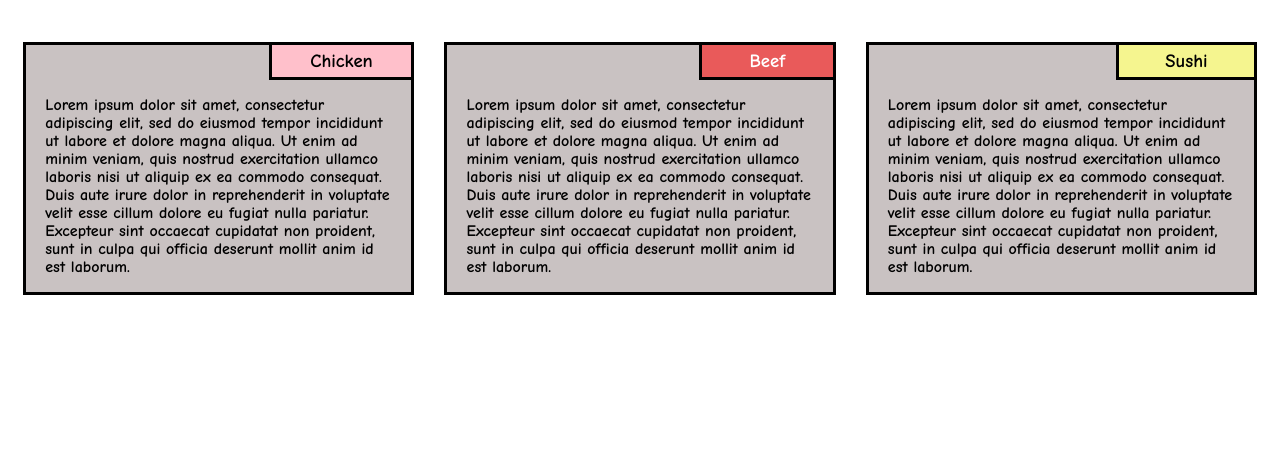
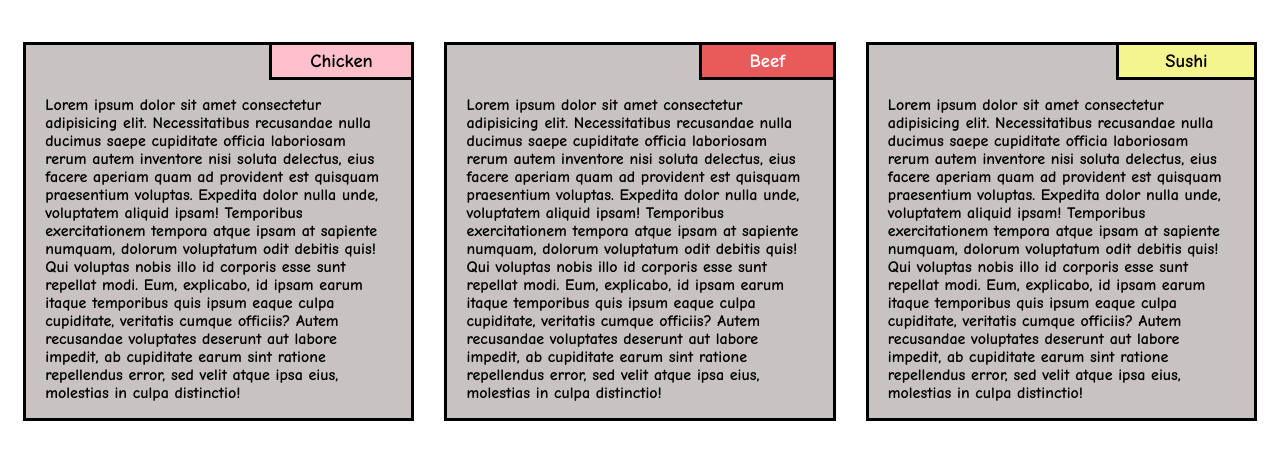
Before and after one commit to Shivamsaurav/module2-solution, a plain HTML site: page index.html in a window 1280 px wide. Shown: the part 70-530 px from the top of the page. Drawn offline with Linux system fonts and the light colour scheme.

Commit message:
Author Details

```diff
--- a/css/stylesheet.css
+++ b/css/stylesheet.css
@@ -1,3 +1,9 @@
+  /*
+      Author : Shivam Saurav
+      Date : 26 September 2021
+  */
+
+/* Base Style */
 * {
     box-sizing: border-box;
   }
@@ -28,7 +34,7 @@
     font-weight: bold;
   }
 
-  .heading {
+  .small-box {
     overflow: hidden;
     padding: 0;
     margin: 0;
@@ -195,7 +201,7 @@
       width: 100%;
     }
   }
-  .box-wrapper {
+  .big-box {
     background: rgb(201, 194, 194);
     border: 3px solid black;
     margin: 15px;
--- a/index.html
+++ b/index.html
@@ -1,3 +1,8 @@
+<!--
+      Author : Shivam Saurav
+      Date : 26 September 2021
+ -->
+
 <!DOCTYPE html>
 <html>
   <head>
@@ -10,51 +15,48 @@
     <h1>Our Menu</h1>
     <div class="row">
       <div class="col-lg-4 col-md-6 col-sm-12">
-        <div class="box-wrapper">
-          <div class="heading">
+        <div class="big-box">
+          <div class="small-box">
             <h3 class="chicken">Chicken</h3>
           </div>
           <p>
-            Lorem ipsum dolor sit amet, consectetur adipiscing elit, sed do
-            eiusmod tempor incididunt ut labore et dolore magna aliqua. Ut enim
-            ad minim veniam, quis nostrud exercitation ullamco laboris nisi ut
-            aliquip ex ea commodo consequat. Duis aute irure dolor in
-            reprehenderit in voluptate velit esse cillum dolore eu fugiat nulla
-            pariatur. Excepteur sint occaecat cupidatat non proident, sunt in
-            culpa qui officia deserunt mollit anim id est laborum.
+            Lorem ipsum dolor sit amet consectetur adipisicing elit. Necessitatibus recusandae nulla ducimus saepe cupiditate officia
+            laboriosam rerum autem inventore nisi soluta delectus, eius facere aperiam quam ad provident est quisquam praesentium voluptas.
+            Expedita dolor nulla unde, voluptatem aliquid ipsam! Temporibus exercitationem tempora atque ipsam at sapiente numquam, dolorum
+            voluptatum odit debitis quis! Qui voluptas nobis illo id corporis esse sunt repellat modi. Eum, explicabo, id ipsam earum itaque
+            temporibus quis ipsum eaque culpa cupiditate, veritatis cumque officiis? Autem recusandae voluptates deserunt aut labore impedit,
+            ab cupiditate earum sint ratione repellendus error, sed velit atque ipsa eius, molestias in culpa distinctio!
           </p>
         </div>
       </div>
 
       <div class="col-lg-4 col-md-6 col-sm-12">
-        <div class="box-wrapper">
-          <div class="heading">
+        <div class="big-box">
+          <div class="small-box">
             <h3 class="beef">Beef</h3>
           </div>
           <p>
-            Lorem ipsum dolor sit amet, consectetur adipiscing elit, sed do
-            eiusmod tempor incididunt ut labore et dolore magna aliqua. Ut enim
-            ad minim veniam, quis nostrud exercitation ullamco laboris nisi ut
-            aliquip ex ea commodo consequat. Duis aute irure dolor in
-            reprehenderit in voluptate velit esse cillum dolore eu fugiat nulla
-            pariatur. Excepteur sint occaecat cupidatat non proident, sunt in
-            culpa qui officia deserunt mollit anim id est laborum.
+            Lorem ipsum dolor sit amet consectetur adipisicing elit. Necessitatibus recusandae nulla ducimus saepe cupiditate officia
+            laboriosam rerum autem inventore nisi soluta delectus, eius facere aperiam quam ad provident est quisquam praesentium voluptas.
+            Expedita dolor nulla unde, voluptatem aliquid ipsam! Temporibus exercitationem tempora atque ipsam at sapiente numquam, dolorum
+            voluptatum odit debitis quis! Qui voluptas nobis illo id corporis esse sunt repellat modi. Eum, explicabo, id ipsam earum itaque
+            temporibus quis ipsum eaque culpa cupiditate, veritatis cumque officiis? Autem recusandae voluptates deserunt aut labore impedit,
+            ab cupiditate earum sint ratione repellendus error, sed velit atque ipsa eius, molestias in culpa distinctio!
           </p>
         </div>
       </div>
       <div class="col-lg-4 col-md-12 col-sm-12">
-        <div class="box-wrapper">
-          <div class="heading">
+        <div class="big-box">
+          <div class="small-box">
             <h3 class="sushi">Sushi</h3>
           </div>
           <p>
-            Lorem ipsum dolor sit amet, consectetur adipiscing elit, sed do
-            eiusmod tempor incididunt ut labore et dolore magna aliqua. Ut enim
-            ad minim veniam, quis nostrud exercitation ullamco laboris nisi ut
-            aliquip ex ea commodo consequat. Duis aute irure dolor in
-            reprehenderit in voluptate velit esse cillum dolore eu fugiat nulla
-            pariatur. Excepteur sint occaecat cupidatat non proident, sunt in
-            culpa qui officia deserunt mollit anim id est laborum.
+            Lorem ipsum dolor sit amet consectetur adipisicing elit. Necessitatibus recusandae nulla ducimus saepe cupiditate officia
+            laboriosam rerum autem inventore nisi soluta delectus, eius facere aperiam quam ad provident est quisquam praesentium voluptas.
+            Expedita dolor nulla unde, voluptatem aliquid ipsam! Temporibus exercitationem tempora atque ipsam at sapiente numquam, dolorum
+            voluptatum odit debitis quis! Qui voluptas nobis illo id corporis esse sunt repellat modi. Eum, explicabo, id ipsam earum itaque
+            temporibus quis ipsum eaque culpa cupiditate, veritatis cumque officiis? Autem recusandae voluptates deserunt aut labore impedit,
+            ab cupiditate earum sint ratione repellendus error, sed velit atque ipsa eius, molestias in culpa distinctio!
           </p>
         </div>
       </div>
```
